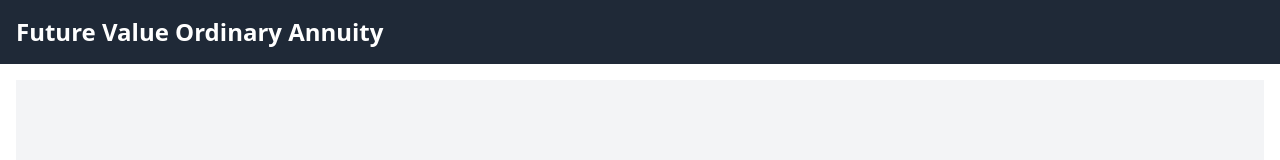
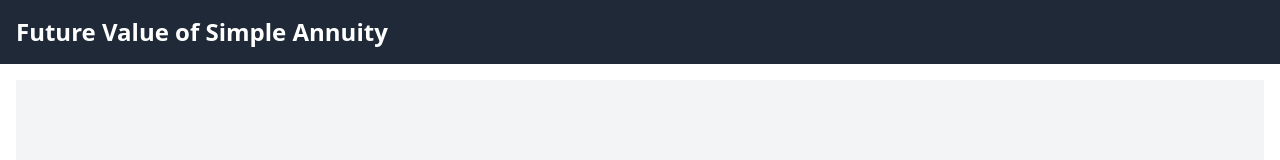
Before and after one commit to JustKiens/Algo-calculators, a React (Vite) app: page / in a window 1280 px wide. Shown: the top 160 px of the page. Built offline with nearby package versions, Linux system fonts and the light colour scheme.

Commit message:
Update App.jsx

```diff
--- a/src/App.jsx
+++ b/src/App.jsx
@@ -10,8 +10,8 @@ function App() {
       {/* Navbar */}
       <nav className="bg-gray-800 p-4">
         <div className="container mx-auto flex justify-between items-center">
-          <Link to="/" className="text-white text-2xl font-bold">
-          Future Value Ordinary Annuity
+          <Link to="/future-value-ordinary-annuit" className="text-white text-2xl font-bold">
+          Future Value of Simple Annuity
           </Link>
           <div>
           </div>
```
